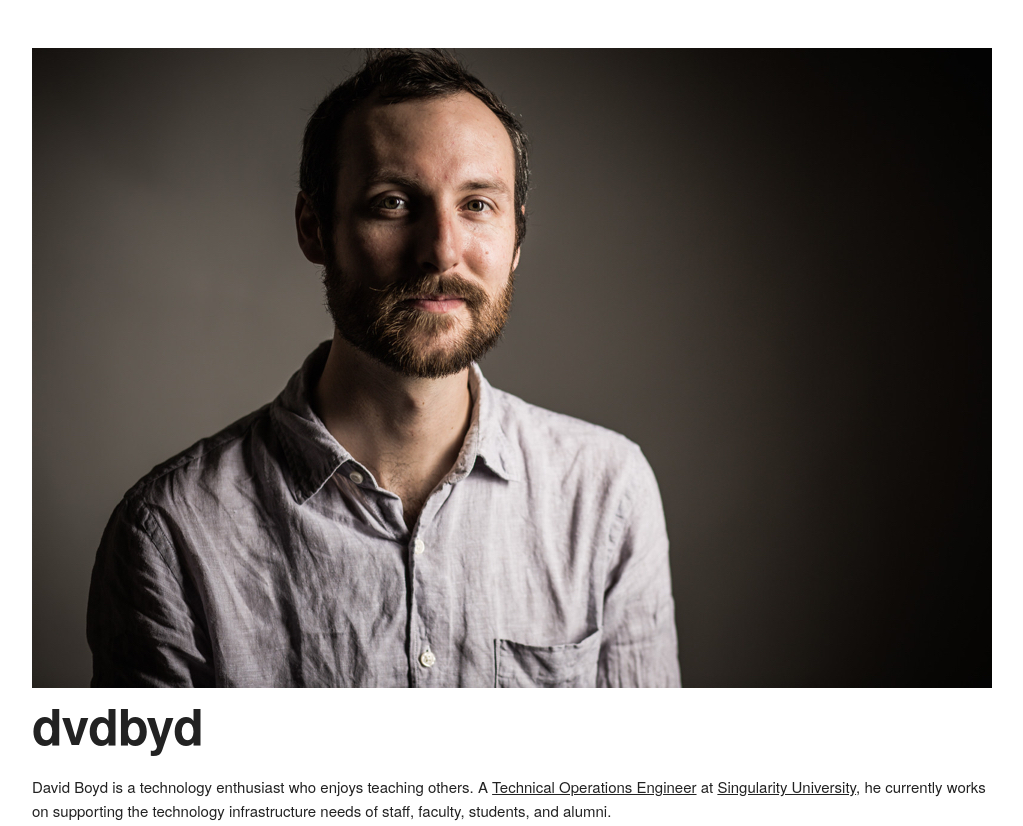
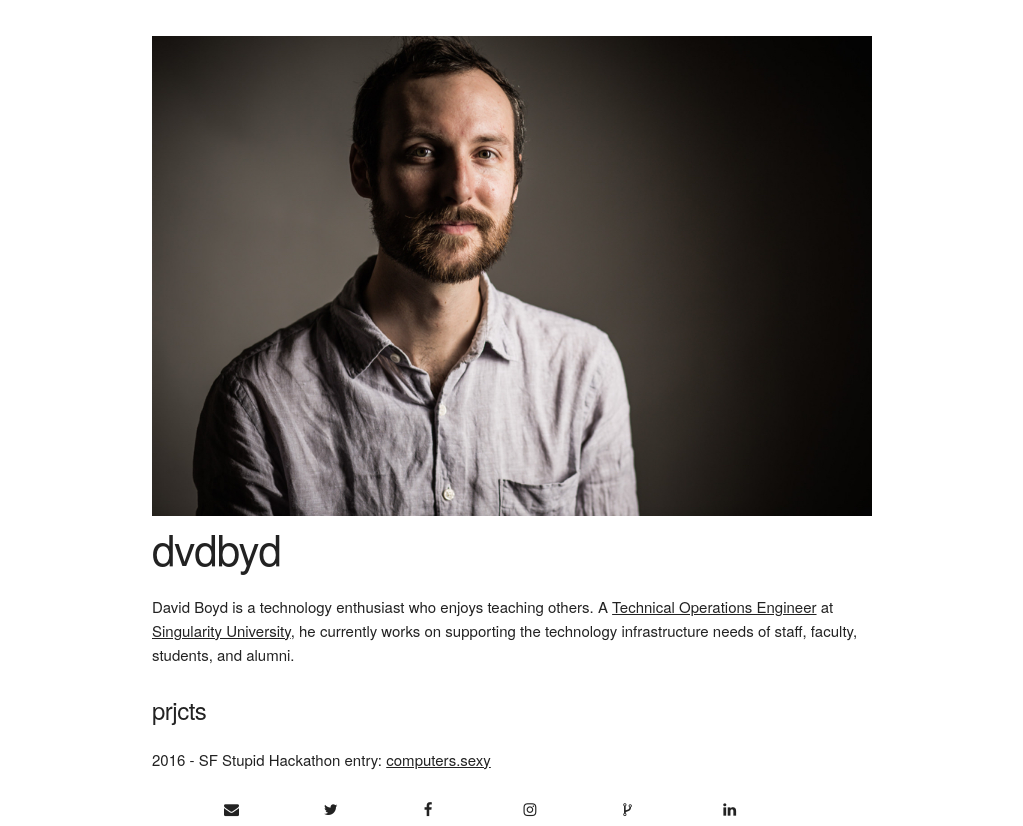
Before and after one commit to dvdbyd/dvdbyd.github.io, a plain HTML site: page index.html in a window 1280 px wide. Shown: the top 826 px of the page, without its empty margins (128-1151 px from the left). Drawn offline with Linux system fonts and the light colour scheme.

Commit message:
Changed container max-width, font

```diff
--- a/css/skeleton.css
+++ b/css/skeleton.css
@@ -31,7 +31,7 @@
 .container {
   position: relative;
   width: 100%;
-  max-width: 960px;
+  max-width: 720px;
   margin: 0 auto;
   padding: 0 20px;
   box-sizing: border-box; }
--- a/index.html
+++ b/index.html
@@ -15,7 +15,7 @@
 
   <!-- FONT
   –––––––––––––––––––––––––––––––––––––––––––––––––– -->
-  <link href="//fonts.googleapis.com/css?family=Open+Sans:400,300,600" rel="stylesheet" type="text/css">
+  <link href="//fonts.googleapis.com/css?family=Spectral:400,300,600" rel="stylesheet" type="text/css">
 
   <!-- CSS
   –––––––––––––––––––––––––––––––––––––––––––––––––– -->
@@ -36,8 +36,8 @@
 
     <div class="header">
       <div class="twelve.column" style="margin-top: 5%">
-        <img width="100%" max-width="960px" height="auto" src=images/headshot.jpg>
-        <h1><strong>dvdbyd</strong></h1>
+        <img width="100%" max-width="720px" height="auto" src=images/headshot.jpg>
+        <h2>dvdbyd</h2>
           <p>David Boyd is a technology enthusiast who enjoys teaching others. A <a href="https://su.org/about/team/david-boyd/">Technical Operations Engineer</a> at <a href="https://su.org">Singularity University</a>, he currently works on supporting the technology infrastructure needs of staff, faculty, students, and alumni</a>.</p>
       </div>
     </div>
@@ -48,6 +48,7 @@
         <h5>prjcts</h5>
         2016 - SF Stupid Hackathon entry: <a href="http://computers.sexy">computers.sexy</a>
         <p>
+
     </div>
   </div>
 
```
Also changed, not shown: 1 other file.
